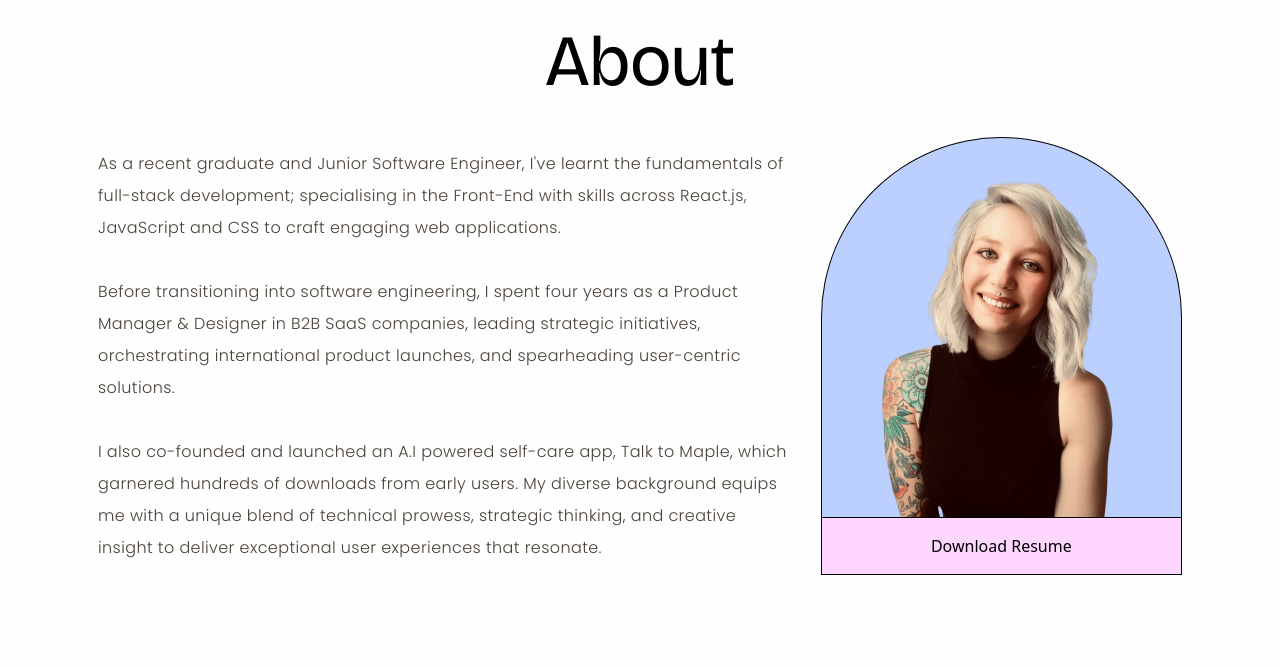
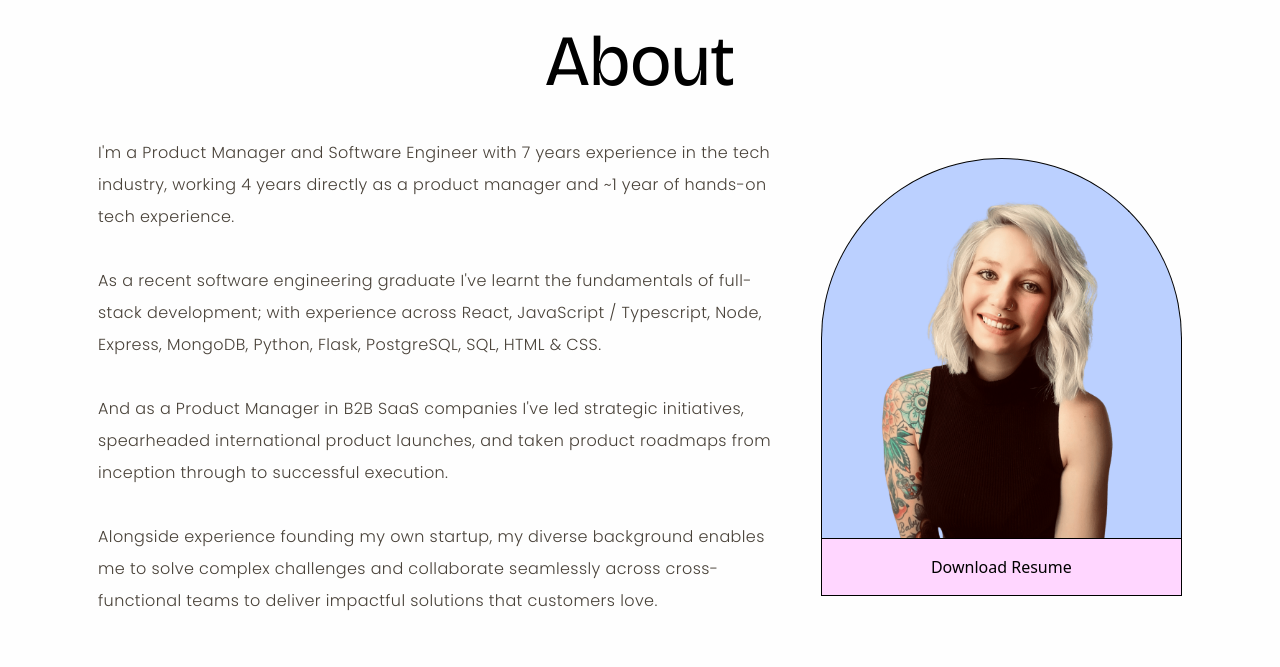
Before and after one commit to kvtrice/next-portfolio, a Next.js app: page / in a window 1280 px wide. Shown: the part 840-1507 px from the top of the page. Built offline with nearby package versions, Linux system fonts and the light colour scheme.

Commit message:
Updated about me

```diff
--- a/app/About.tsx
+++ b/app/About.tsx
@@ -11,25 +11,19 @@ const About = () => {
 				<h2 className="px-5 md:pb-10">About</h2>
 				<div className="grid md:grid-cols-3 grid-cols-1 md:p-0 place-items-center m-10 lg:m-0">
 					<p className="col-span-2 order-last md:order-first text-center md:pr-8 md:text-left pt-8 md:pt-0 leading-8 text-[#484138]">
-						As a recent graduate and Junior Software Engineer, I've
-						learnt the fundamentals of full-stack development;
-						specialising in the Front-End with skills across
-						React.js, JavaScript and CSS to craft engaging web
-						applications.
+						I'm a Product Manager and Software Engineer with 7 years experience in the tech industry, working 4 years directly as a product manager and ~1 year of hands-on tech experience.
 						<br />
 						<br />
-						Before transitioning into software engineering, I spent
-						four years as a Product Manager & Designer in B2B SaaS
-						companies, leading strategic initiatives, orchestrating
-						international product launches, and spearheading
-						user-centric solutions.
+						As a recent software engineering graduate I've
+						learnt the fundamentals of full-stack development;
+						with experience across React, JavaScript / Typescript, Node, Express, MongoDB, Python, Flask, PostgreSQL, SQL, HTML & CSS.
 						<br />
-						<br />I also co-founded and launched an A.I powered
-						self-care app, Talk to Maple, which garnered hundreds of
-						downloads from early users. My diverse background equips
-						me with a unique blend of technical prowess, strategic
-						thinking, and creative insight to deliver exceptional
-						user experiences that resonate.
+						<br />
+						And as a Product Manager in B2B SaaS
+						companies I've led strategic initiatives, spearheaded
+						international product launches, and taken product roadmaps from inception through to successful execution.
+						<br />
+						<br />Alongside experience founding my own startup, my diverse background enables me to solve complex challenges and collaborate seamlessly across cross-functional teams to deliver impactful solutions that customers love.
 					</p>
 					<div className="flex flex-col items-center justify-center w-full">
 						<Image
```
